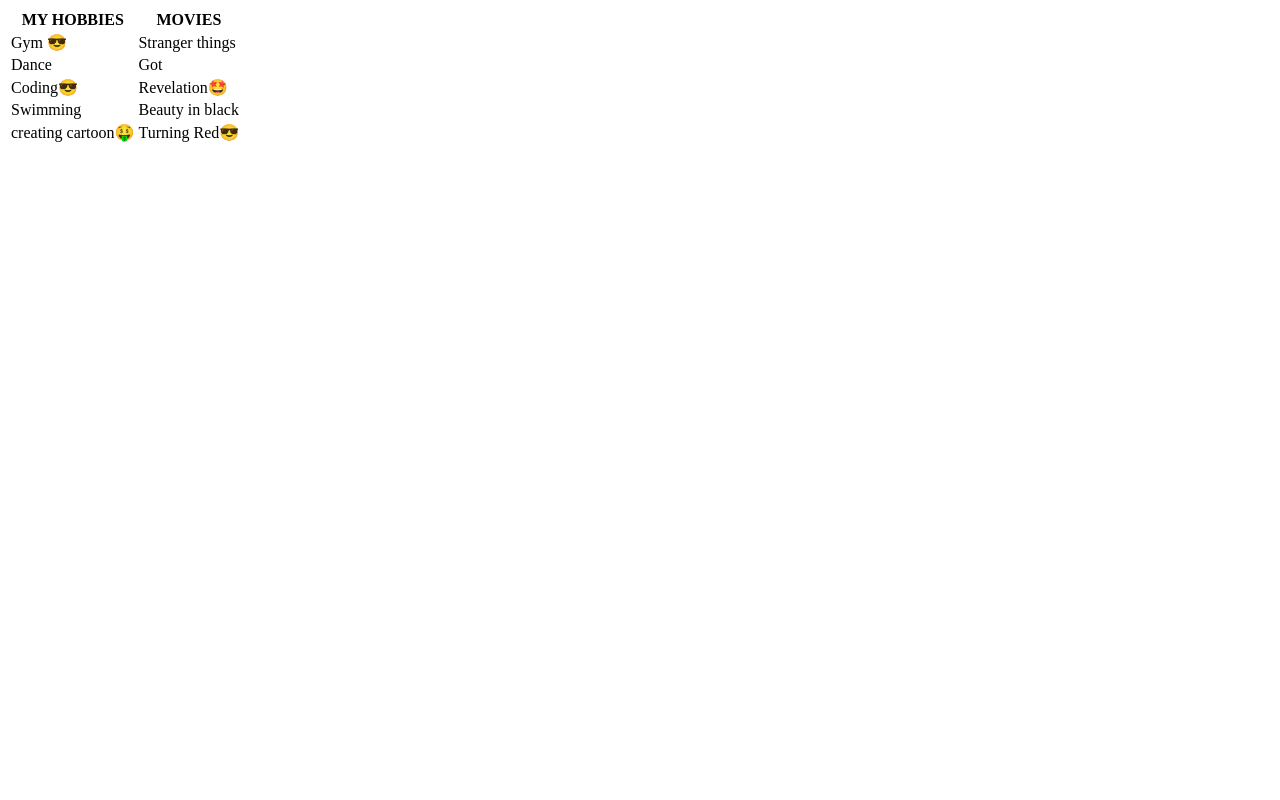
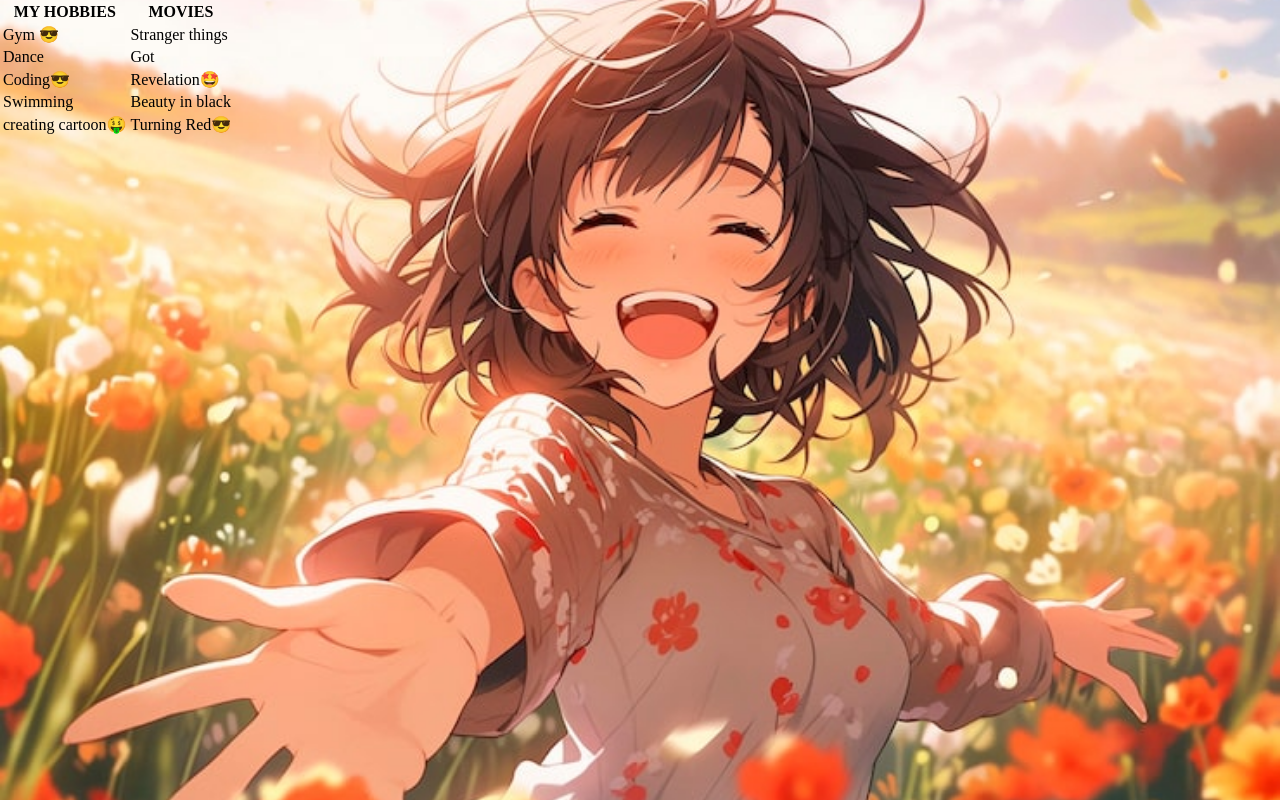
Before and after one commit to Abracadabra89-crypto/my-favorite-hobbies-movies-.github.io, a plain HTML site: page index.html in a window 1280 px wide. Drawn offline with Linux system fonts and the light colour scheme.

Commit message:
Update index.html

```diff
--- a/index.html
+++ b/index.html
@@ -4,7 +4,16 @@
     <meta charset="UTF-8">
     <meta name="viewport" content="width=device-width, initial-scale=1.0">
     <title>TABLE 2</title>
-    <link href="Style.css" rel="stylesheet">
+    <link href="Style.css" rel="stylesheet"><style>
+    body {
+      background-image: url('bg.jpg');
+      background-size: cover;
+      background-position: center;
+      background-repeat: no-repeat;
+      min-height: 100vh;
+      margin: 0;
+    }
+  </style>
 </head>
 <body>
 <table>
```
